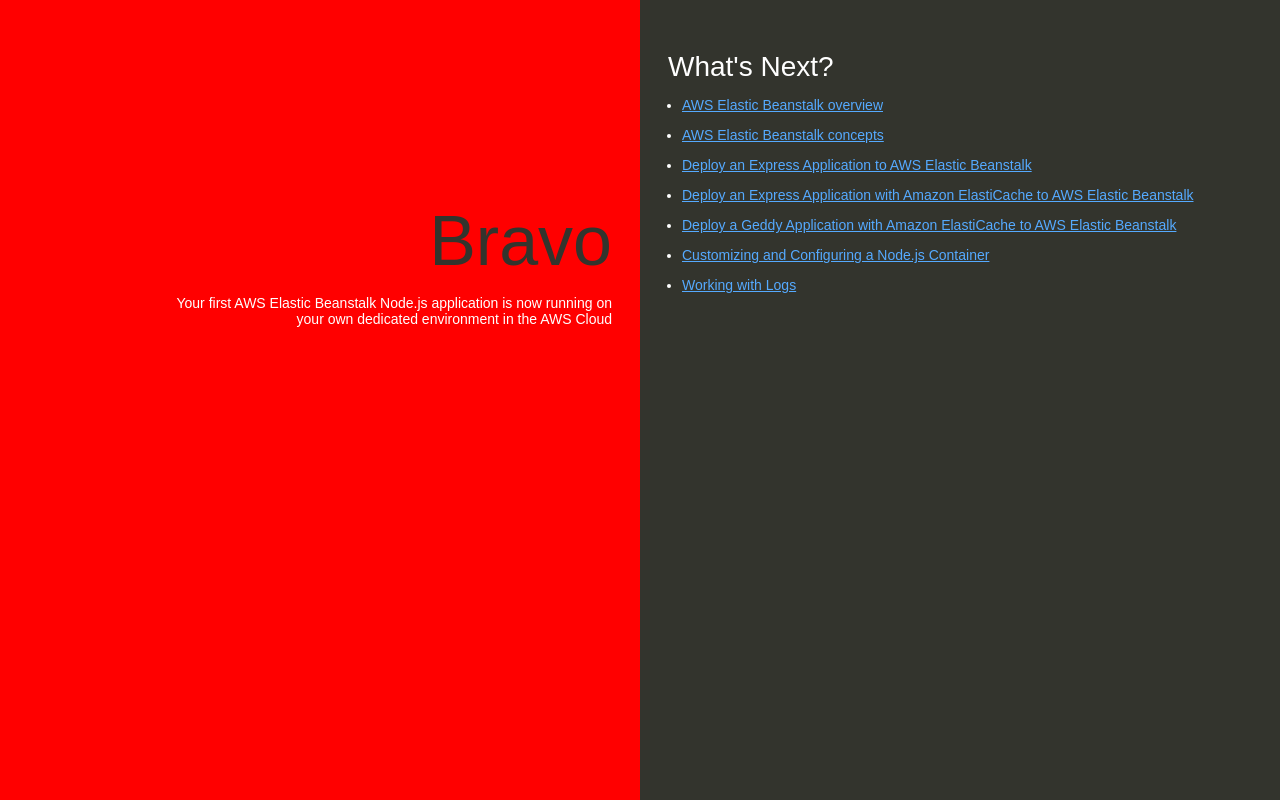
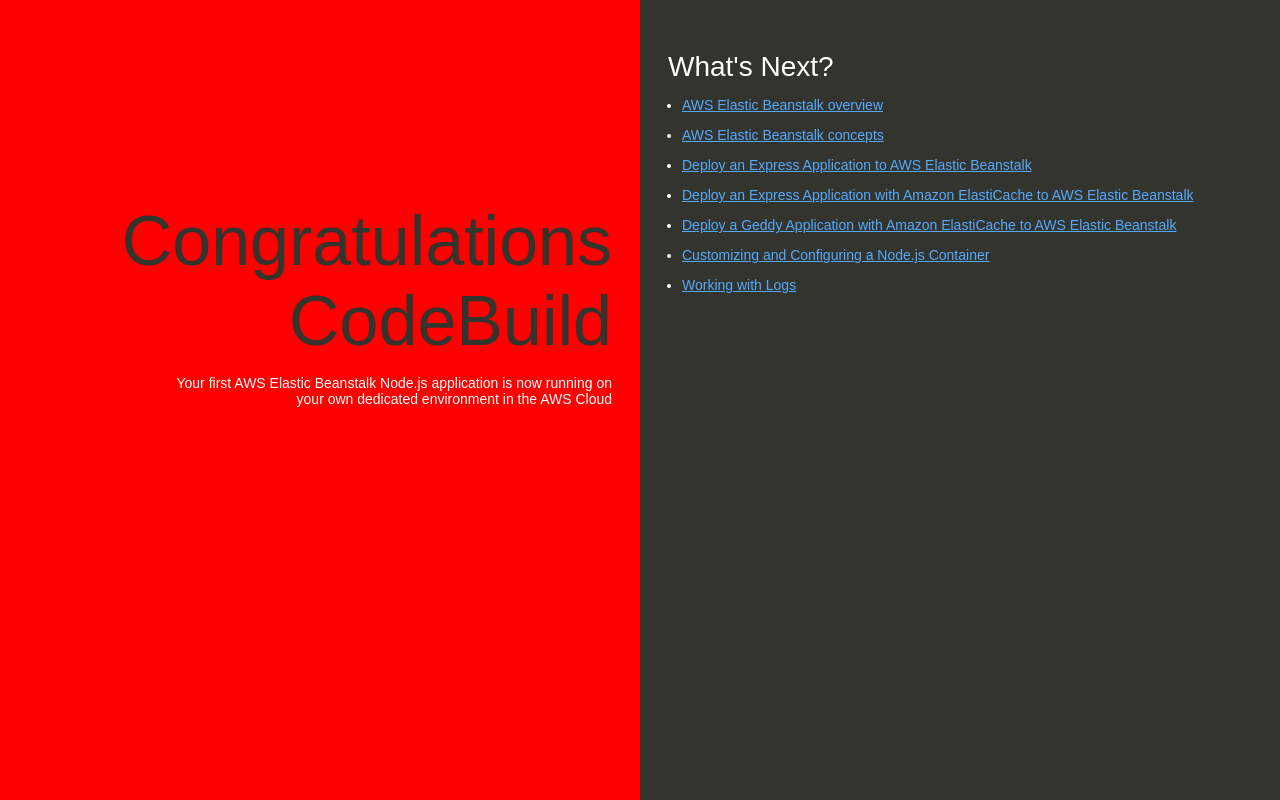
Before and after one commit to hquarton/aws-samples, a website: page index.html in a window 1280 px wide. Drawn offline with Linux system fonts and the light colour scheme.

Commit message:
feat: change title h1

```diff
--- a/index.html
+++ b/index.html
@@ -74,7 +74,7 @@
   </head>
   <body>
     <div class="textColumn">
-      <h1>Bravo</h1>
+      <h1>Congratulations CodeBuild</h1>
       <p>Your first AWS Elastic Beanstalk Node.js application is now running on your own dedicated environment in the AWS Cloud</p>
     </div>
     <div class="linksColumn">
```
